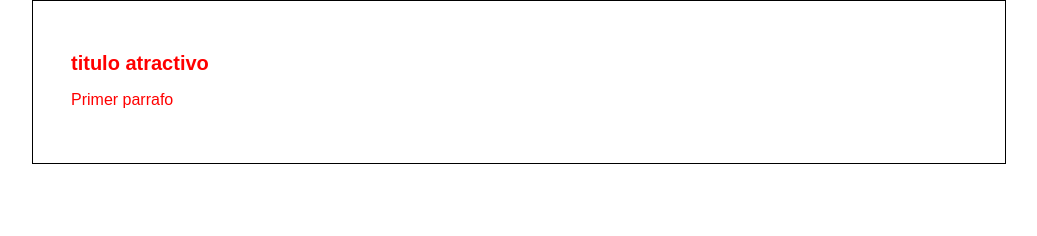
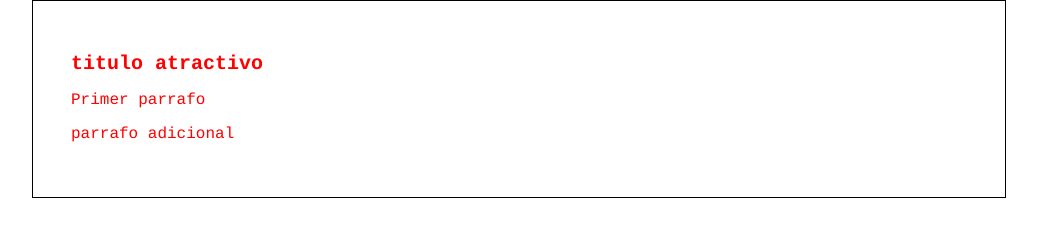
Before and after one commit to john9910/blog, a plain HTML site: page index.html in a window 1280 px wide. Shown: the whole page, without its empty margins (121-1158 px from the left). Drawn offline with Linux system fonts and the light colour scheme.

Commit message:
agregado contenido adicional

```diff
--- a/css/estilos.css
+++ b/css/estilos.css
@@ -1,6 +1,6 @@
 body {
     text-align: center;
-    font-family: "arial";
+    font-family: courier;
     font-size: 16px;
     margin: 0;
     padding: 0;
--- a/index.html
+++ b/index.html
@@ -8,6 +8,7 @@
             <div id="post">
                 <h1>titulo atractivo</h1>
                 <p>Primer parrafo</p>
+                <p>parrafo adicional</p>
             </div>
         </div>
     </body>
```
